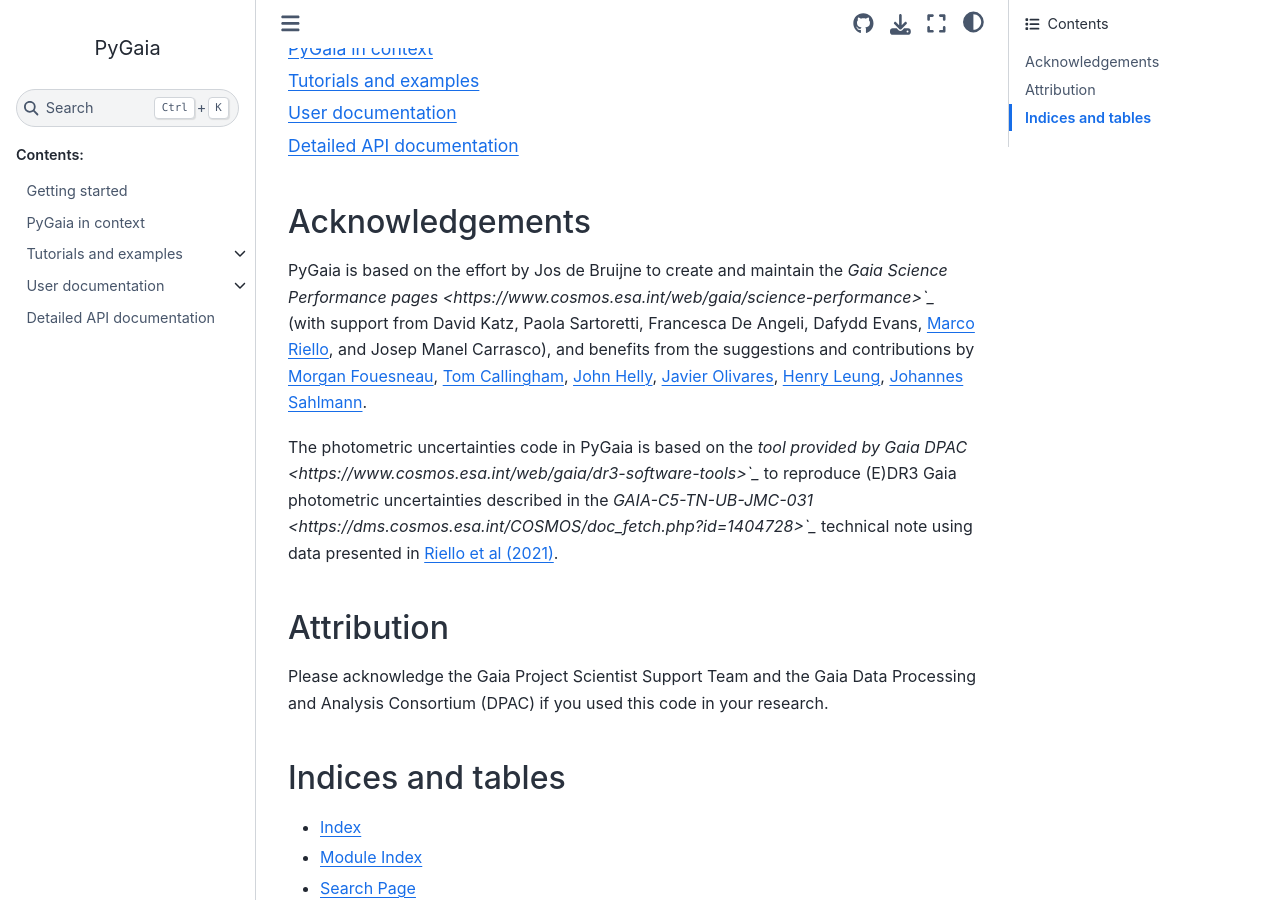
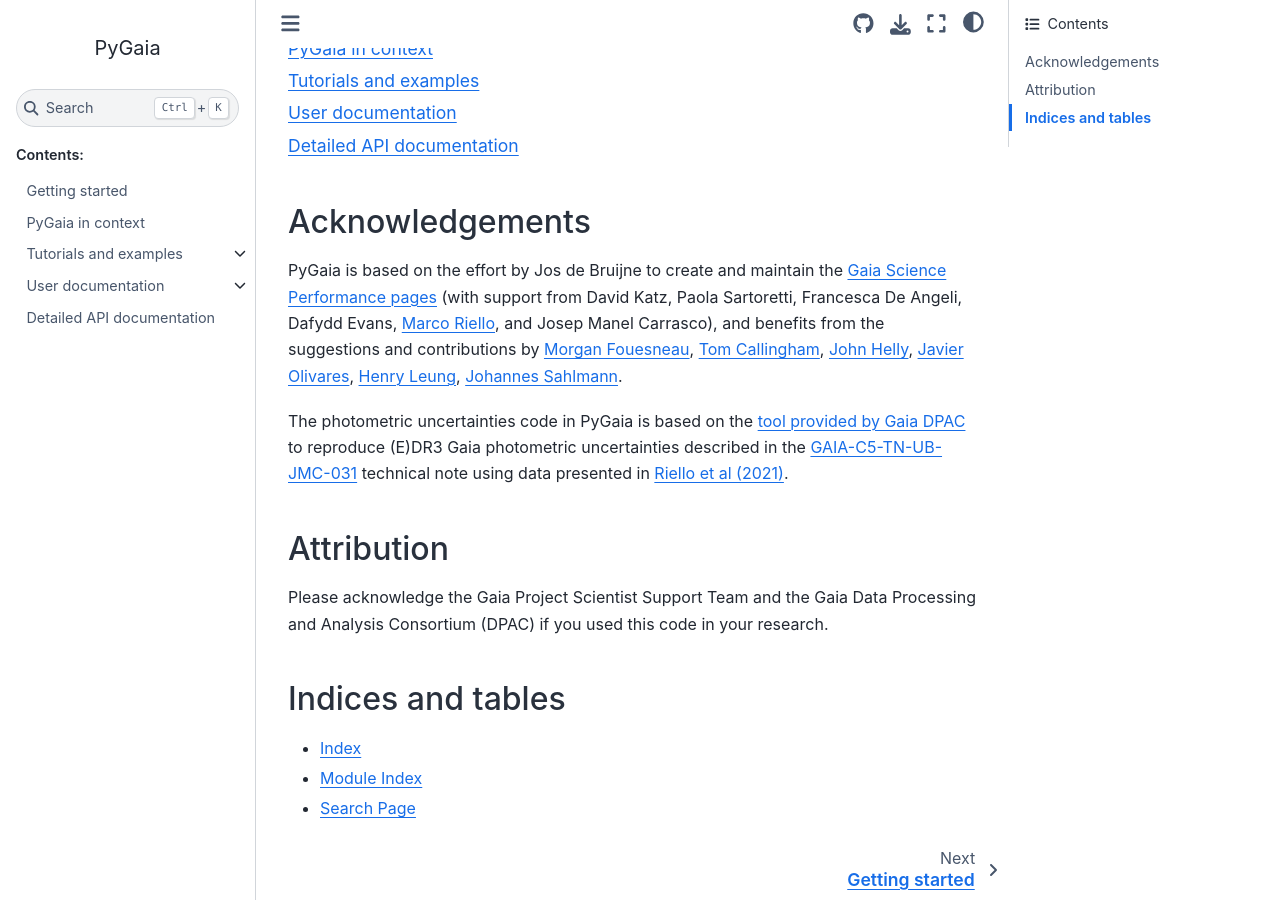
Before and after one commit to agabrown/PyGaia, a Sphinx documentation site: the page built from docs/source/index.rst, in a window 1280 px wide and 900 px high, scrolled down 776 px. Built offline with Sphinx 7.4.7 and the Sphinx Book theme 1.1.4, drawn with Linux system fonts in a browser that asks for light colours; pages that are not in the unit, such as notebooks, are missing from menus.

Commit message:
links fixed

```diff
--- a/docs/source/index.rst
+++ b/docs/source/index.rst
@@ -37,9 +37,9 @@
 Acknowledgements
 ----------------
 
-PyGaia is based on the effort by Jos de Bruijne to create and maintain the `Gaia Science Performance pages <https://www.cosmos.esa.int/web/gaia/science-performance>`_` (with support from David Katz, Paola Sartoretti, Francesca De Angeli, Dafydd Evans, `Marco Riello <https://github.com/marc0uk>`_, and Josep Manel Carrasco), and benefits from the suggestions and contributions by `Morgan Fouesneau <https://github.com/mfouesneau>`_, `Tom Callingham <https://github.com/TomCallingham>`_, `John Helly <https://github.com/jchelly>`_, `Javier Olivares <https://github.com/olivares-j>`_, `Henry Leung <https://github.com/henrysky>`_, `Johannes Sahlmann <https://github.com/Johannes-Sahlmann>`_.
+PyGaia is based on the effort by Jos de Bruijne to create and maintain the `Gaia Science Performance pages <https://www.cosmos.esa.int/web/gaia/science-performance>`_ (with support from David Katz, Paola Sartoretti, Francesca De Angeli, Dafydd Evans, `Marco Riello <https://github.com/marc0uk>`_, and Josep Manel Carrasco), and benefits from the suggestions and contributions by `Morgan Fouesneau <https://github.com/mfouesneau>`_, `Tom Callingham <https://github.com/TomCallingham>`_, `John Helly <https://github.com/jchelly>`_, `Javier Olivares <https://github.com/olivares-j>`_, `Henry Leung <https://github.com/henrysky>`_, `Johannes Sahlmann <https://github.com/Johannes-Sahlmann>`_.
 
-The photometric uncertainties code in PyGaia is based on the `tool provided by Gaia DPAC <https://www.cosmos.esa.int/web/gaia/dr3-software-tools>`_` to reproduce (E)DR3 Gaia photometric uncertainties described in the `GAIA-C5-TN-UB-JMC-031 <https://dms.cosmos.esa.int/COSMOS/doc_fetch.php?id=1404728>`_` technical note using data presented in `Riello et al (2021) <https://doi.org/10.1051/0004-6361/202039587>`_.
+The photometric uncertainties code in PyGaia is based on the `tool provided by Gaia DPAC <https://www.cosmos.esa.int/web/gaia/dr3-software-tools>`_ to reproduce (E)DR3 Gaia photometric uncertainties described in the `GAIA-C5-TN-UB-JMC-031 <https://dms.cosmos.esa.int/COSMOS/doc_fetch.php?id=1404728>`_ technical note using data presented in `Riello et al (2021) <https://doi.org/10.1051/0004-6361/202039587>`_.
 
 Attribution
 -----------
```
